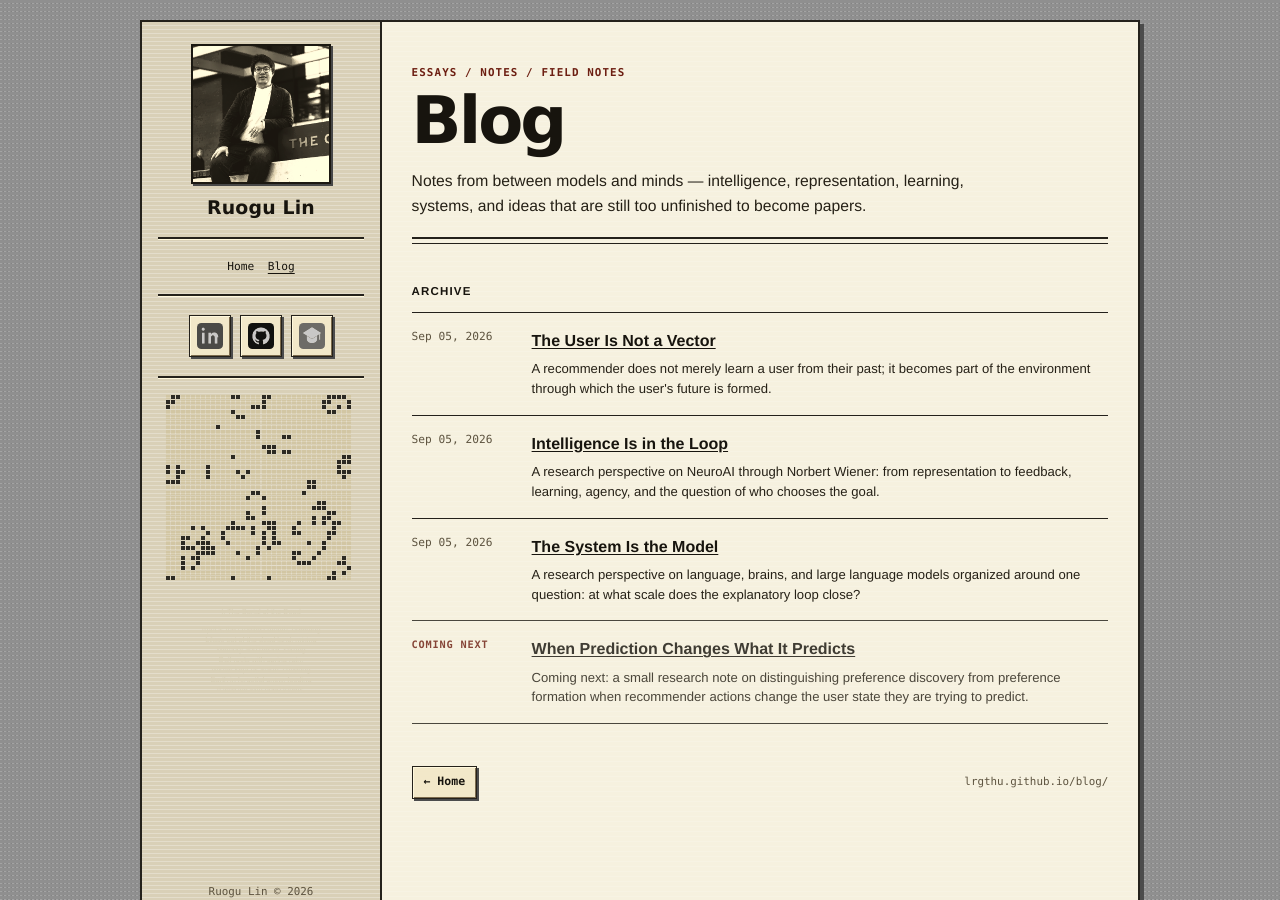
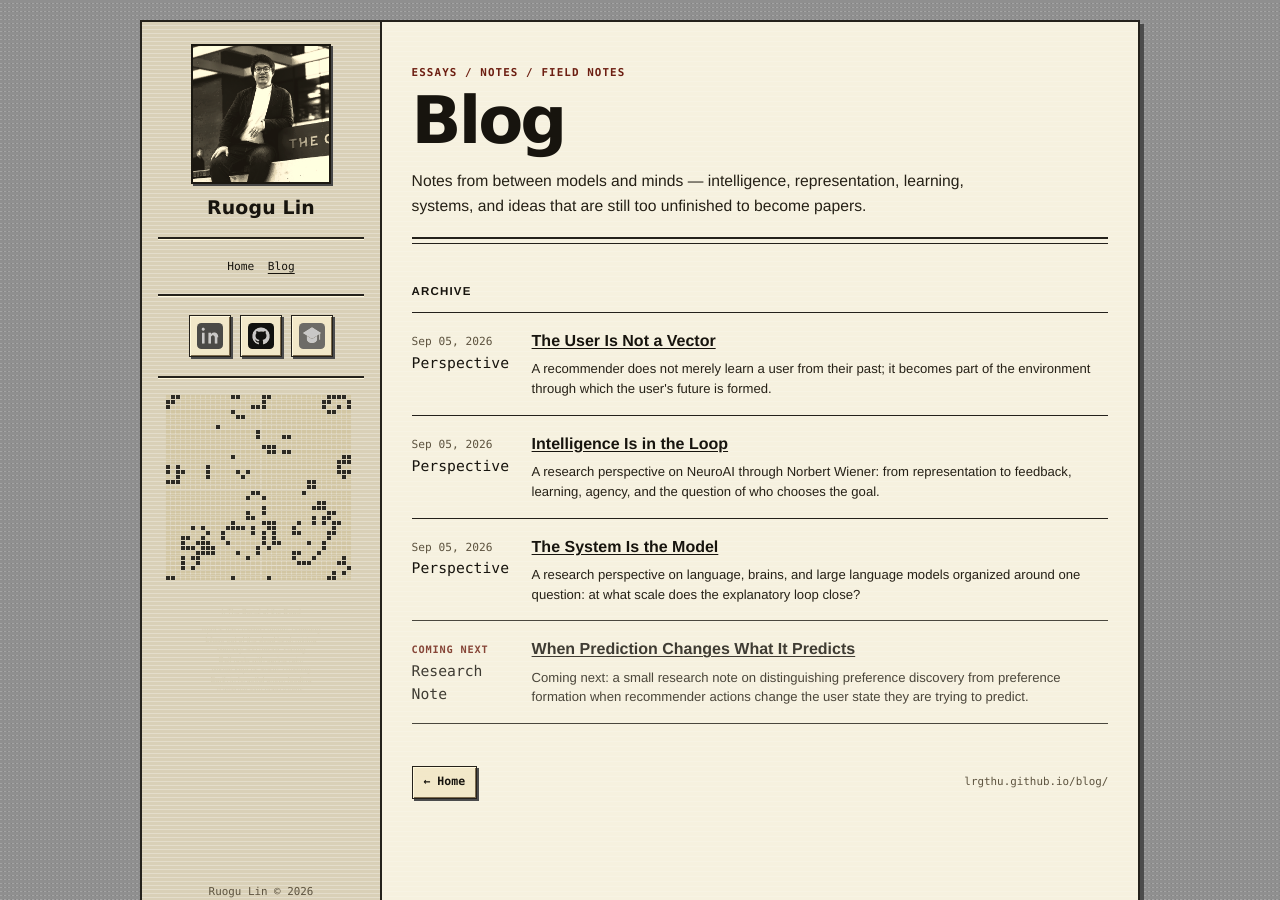
Before and after one commit to lrgthu/lrgthu.github.io, a Jekyll site: the page built from blog/index.html, in a window 1280 px wide and 900 px high. Built offline with Jekyll 4.4.1, drawn with Linux system fonts in a browser that asks for light colours.

Commit message:
Show writing types in blog archive

```diff
--- a/blog/index.html
+++ b/blog/index.html
@@ -21,12 +21,16 @@ permalink: /blog/
   {% if site.posts.size > 0 %}
     <ul class="blog-post-list">
       {% for post in site.posts %}
+        {% assign writing_type = post.writing_type | default: "Perspective" %}
         <li class="blog-post-row{% if post.placeholder %} is-placeholder{% endif %}">
-          {% if post.placeholder %}
-            <span class="blog-post-date blog-status">Coming next</span>
-          {% else %}
-            <time class="blog-post-date" datetime="{{ post.date | date_to_xmlschema }}">{{ post.date | date: "%b %d, %Y" }}</time>
-          {% endif %}
+          <div class="blog-post-date-stack">
+            {% if post.placeholder %}
+              <span class="blog-post-date blog-status">Coming next</span>
+            {% else %}
+              <time class="blog-post-date" datetime="{{ post.date | date_to_xmlschema }}">{{ post.date | date: "%b %d, %Y" }}</time>
+            {% endif %}
+            <span class="blog-post-kind">{{ writing_type }}</span>
+          </div>
           <div>
             <a class="blog-post-title" href="{{ post.url | relative_url }}">{{ post.title }}</a>
             {% if post.summary %}
```
